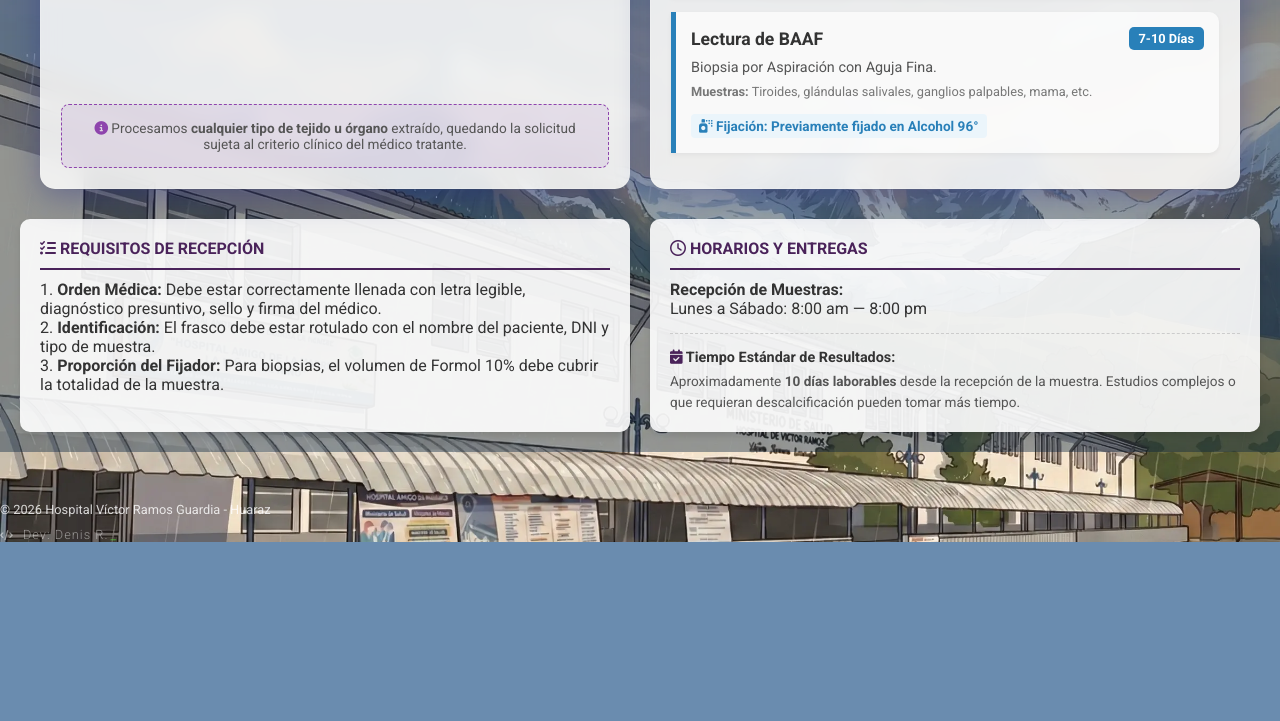
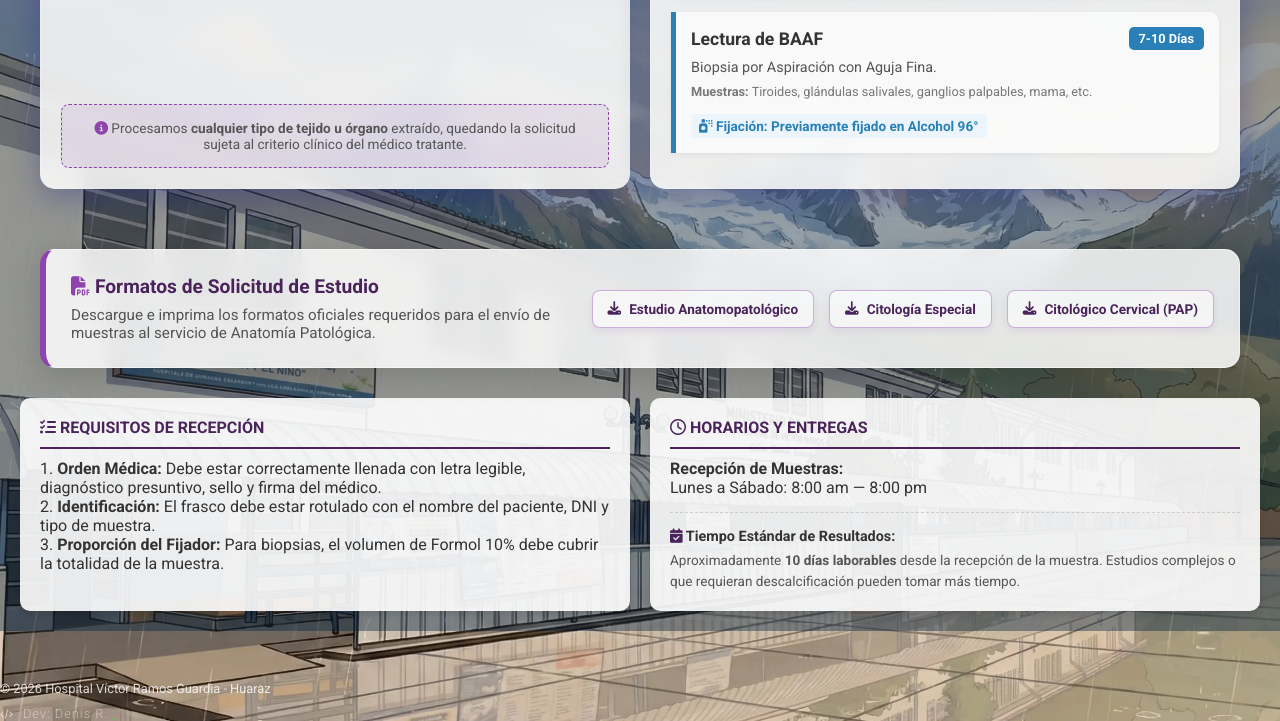
Before and after one commit to Vostok96/web-hospital, a plain HTML site: page anatomia.html in a window 1280 px wide. Shown: the part 959-1680 px from the top of the page. Before the commit the page ends 1501 px from the top, so only its background shows below. Drawn offline with Linux system fonts and the light colour scheme.

Commit message:
fichas de solicitiud

```diff
--- a/anatomia.html
+++ b/anatomia.html
@@ -130,8 +130,33 @@
                         <span class="fixative-ok"><i class="fa-solid fa-spray-can"></i> Fijación: Previamente fijado en Alcohol 96°</span>
                     </div>
                 </div>
+            </div> </div> <div style="max-width: 1200px; width: 100%; margin: 30px auto;">
+            <div class="card" style="background: rgba(255, 255, 255, 0.85); backdrop-filter: blur(10px); border: 1px solid rgba(255,255,255,0.5); border-left: 6px solid #8e44ad; padding: 25px; border-radius: 15px; box-shadow: 0 8px 32px rgba(0,0,0,0.15); display: flex; flex-wrap: wrap; align-items: center; justify-content: space-between; gap: 20px;">
+
+                <div style="flex: 1; min-width: 300px;">
+                    <h3 style="color: #4a235a; margin-bottom: 8px; font-size: 1.2rem;">
+                        <i class="fa-solid fa-file-pdf" style="color: #8e44ad;"></i> Formatos de Solicitud de Estudio
+                    </h3>
+                    <p style="color: #555; font-size: 0.95rem; margin: 0;">
+                        Descargue e imprima los formatos oficiales requeridos para el envío de muestras al servicio de Anatomía Patológica.
+                    </p>
+                </div>
+
+                <div style="display: flex; gap: 15px; flex-wrap: wrap;">
+                    <a href="solicitudes anatomopatologicas/SOLICITUD DE ESTUDIO ANATOMOPATOLÓGICO .pdf" target="_blank" class="btn-pdf-patho">
+                        <i class="fa-solid fa-download"></i> Estudio Anatomopatológico
+                    </a>
+
+                    <a href="solicitudes anatomopatologicas/SOLICITUD DE ESTUDIO CITOLOGIA ESPECIAL.pdf" target="_blank" class="btn-pdf-patho">
+                        <i class="fa-solid fa-download"></i> Citología Especial
+                    </a>
+
+                    <a href="solicitudes anatomopatologicas/SOLICITUD DE ESTUDIO CITOLÓGICO CERVICAL .pdf" target="_blank" class="btn-pdf-patho">
+                        <i class="fa-solid fa-download"></i> Citológico Cervical (PAP)
+                    </a>
+                </div>
+
             </div>
-
         </div>
 
         <div class="footer-info">
--- a/style.css
+++ b/style.css
@@ -786,3 +786,27 @@ ul li {
     transition: 0.3s;
 }
 .btn-enviar-sug:hover { background: #2ecc71; }
+
+/* --- BOTONES PDF ANATOMÍA PATOLÓGICA (MORADO) --- */
+.btn-pdf-patho {
+    background: rgba(255, 255, 255, 0.6);
+    color: #4a235a;
+    padding: 10px 15px;
+    border-radius: 8px;
+    text-decoration: none;
+    font-size: 0.85rem;
+    font-weight: 700;
+    display: inline-flex;
+    align-items: center;
+    gap: 8px;
+    transition: all 0.3s ease;
+    box-shadow: 0 4px 6px rgba(142, 68, 173, 0.1);
+    border: 1px solid rgba(142, 68, 173, 0.4);
+}
+
+.btn-pdf-patho:hover {
+    background: #8e44ad;
+    color: white;
+    transform: translateY(-3px);
+    box-shadow: 0 6px 12px rgba(142, 68, 173, 0.3);
+}
```
Also changed, not shown: 3 other files.
